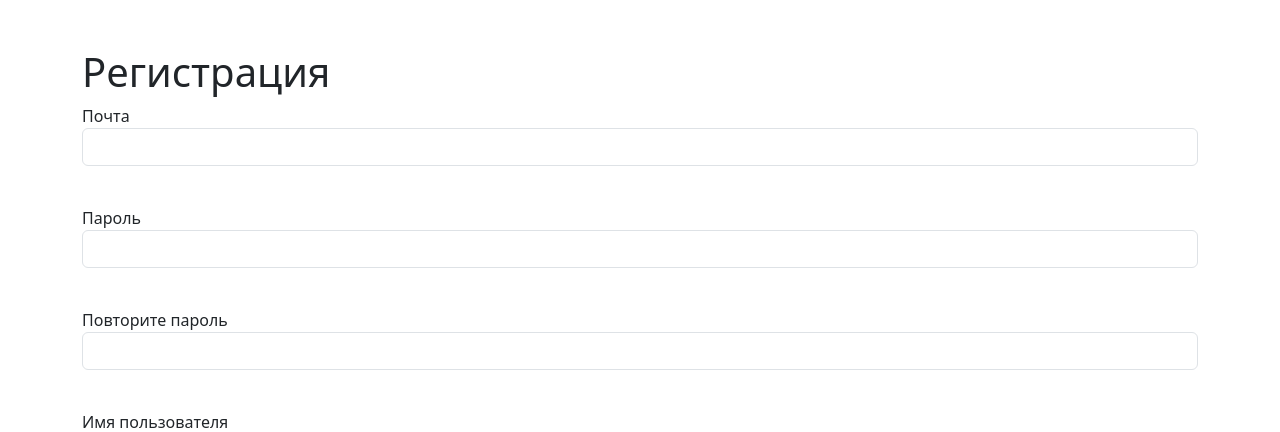
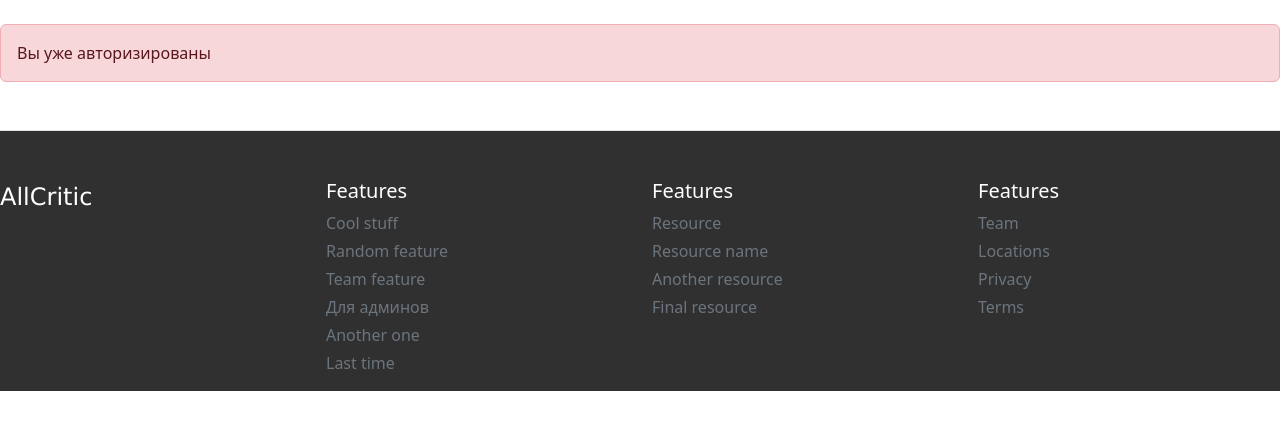
Before and after one commit to iwniiksi/pythonProjectLOBCP, a Flask app: template templates/register.html in a window 1280 px wide. Shown: the part 73-505 px from the top of the page. After the commit the page ends 464 px from the top, so only its background shows below. Run offline with Flask 3, Linux system fonts and the light colour scheme; the template is opened without the code that fills it: values that come from a table or form of the project are taken from there, others are empty; the visitor is signed in with stand-in values (Sample User, id 1).

Commit message:
Update register.html
restriction

```diff
--- a/templates/register.html
+++ b/templates/register.html
@@ -4,6 +4,14 @@ Welcome
 {% endblock %}
 
 {% block body %}
+
+
+{% if current_user.is_authenticated %}
+ <div class="alert alert-danger" role="alert">
+            Вы уже авторизированы
+        </div>
+
+{% else %}
 <div class="container mt-5">
 <!--    <h1>Регистрация</h1>-->
 <!--    <form method="post">-->
@@ -64,4 +72,6 @@ Welcome
     {{message}}
 </form>
 </div>
+
+{% endif %}
 {% endblock %}
```
